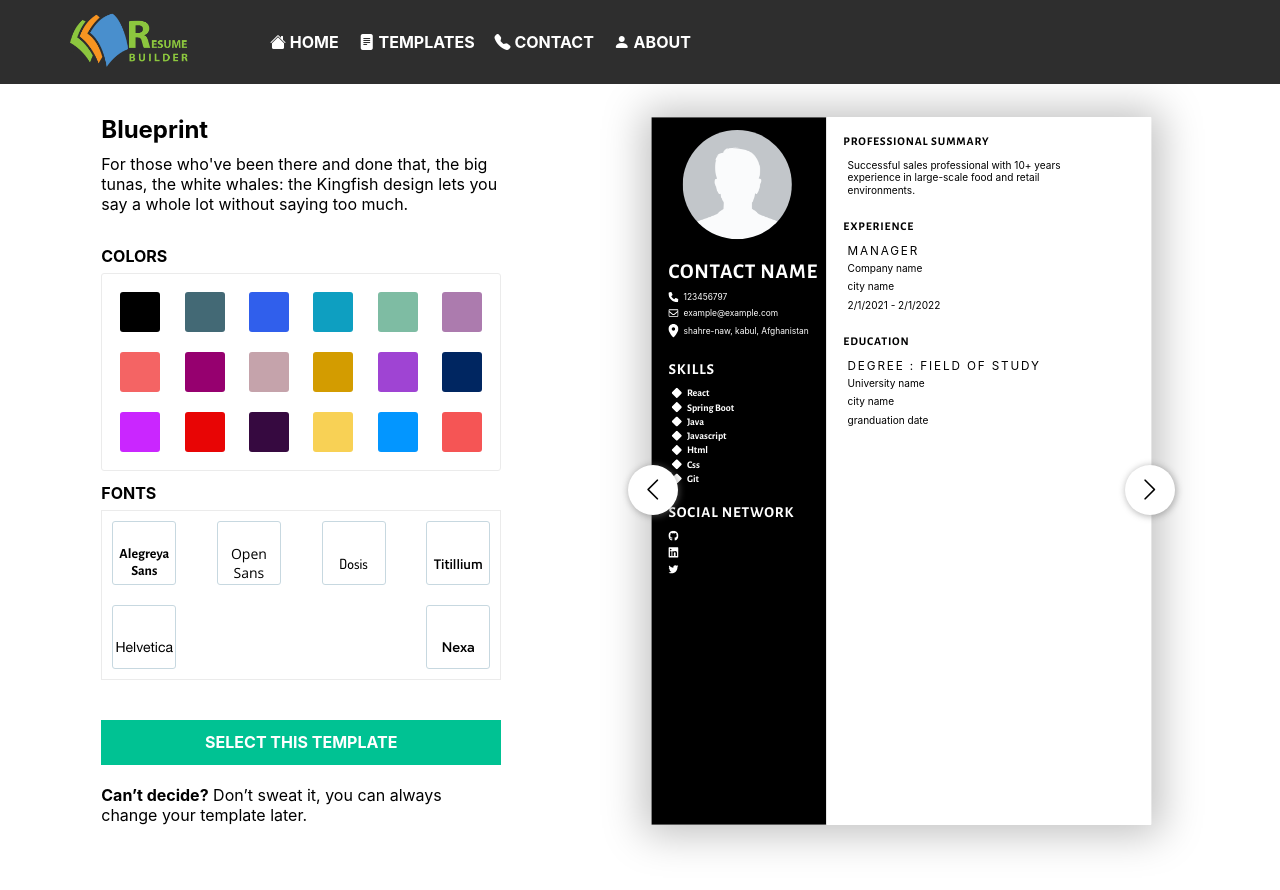
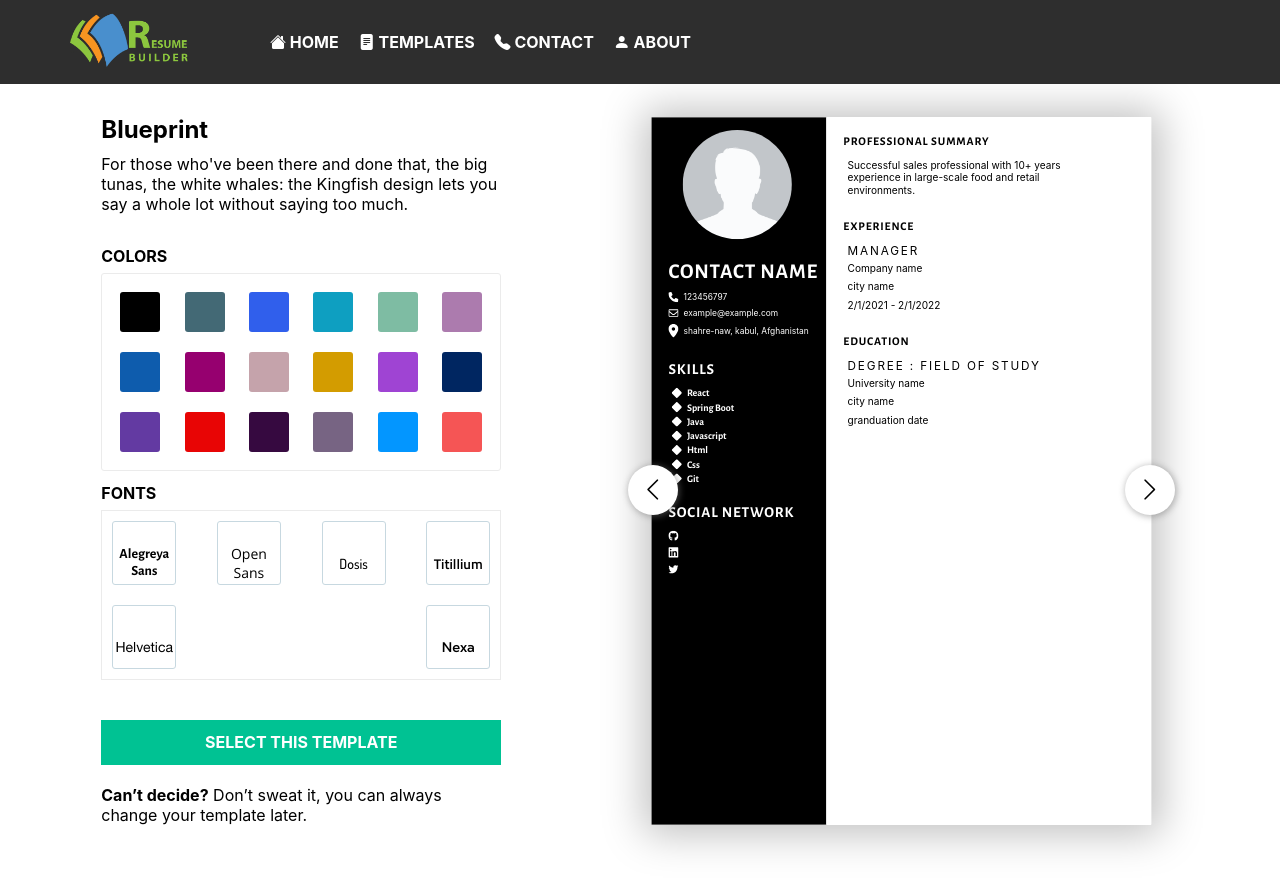
Before and after one commit to Aliherawi7/resume-builder, a React (Create React App) app: page /templates in a window 1280 px wide. Built offline with nearby package versions, Linux system fonts and the light colour scheme.

Commit message:
new color added

```diff
--- a/src/UI/ColorBox.js
+++ b/src/UI/ColorBox.js
@@ -12,16 +12,16 @@ function ColorBox({spanColor}) {
                             <span style={{ "--color": "#0e9fc1" }} onClick={(e) => spanColor(e)}></span>
                             <span style={{ "--color": "#7ebca3" }} onClick={(e) => spanColor(e)}></span>
                             <span style={{ "--color": "#ac7bae" }} onClick={(e) => spanColor(e)}></span>
-                            <span style={{ "--color": "#f46464" }} onClick={(e) => spanColor(e)}></span>
+                            <span style={{ "--color": "#0e5cad" }} onClick={(e) => spanColor(e)}></span>
                             <span style={{ "--color": "#96006f" }} onClick={(e) => spanColor(e)}></span>
                             <span style={{ "--color": "#c5a3ab" }} onClick={(e) => spanColor(e)}></span>
                             <span style={{ "--color": "#d39c00" }} onClick={(e) => spanColor(e)}></span>
                             <span style={{ "--color": "#9f44d3" }} onClick={(e) => spanColor(e)}></span>
                             <span style={{ "--color": "#002661" }} onClick={(e) => spanColor(e)}></span>
-                            <span style={{ "--color": "#ca26ff" }} onClick={(e) => spanColor(e)}></span>
+                            <span style={{ "--color": "#633aa2" }} onClick={(e) => spanColor(e)}></span>
                             <span style={{ "--color": "#e80505" }} onClick={(e) => spanColor(e)}></span>
                             <span style={{ "--color": "#360940" }} onClick={(e) => spanColor(e)}></span>
-                            <span style={{ "--color": "#f8d155" }} onClick={(e) => spanColor(e)}></span>
+                            <span style={{ "--color": "#776483" }} onClick={(e) => spanColor(e)}></span>
                             <span style={{ "--color": "#0396ff" }} onClick={(e) => spanColor(e)}></span>
                             <span style={{ "--color": "#f55555" }} onClick={(e) => spanColor(e)}></span>
                         </div>
```
